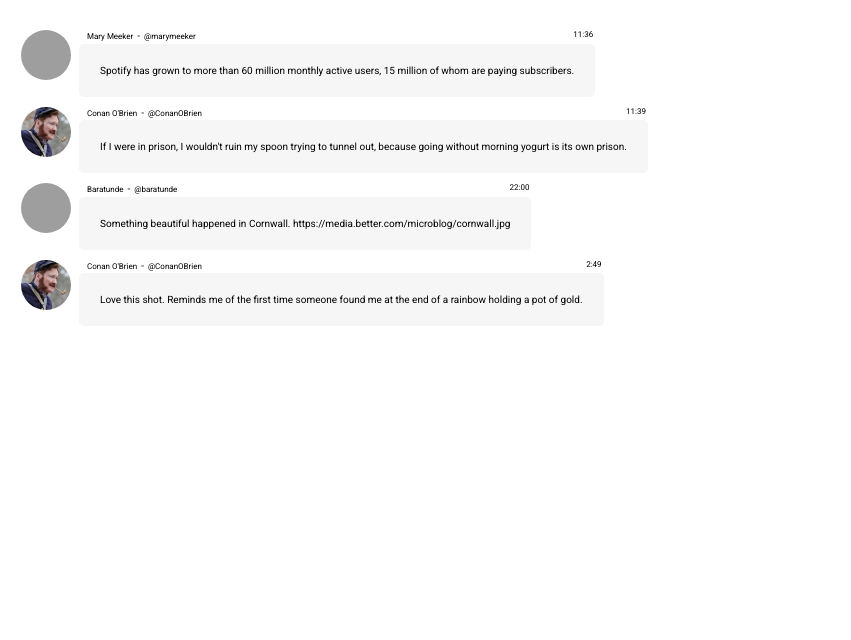
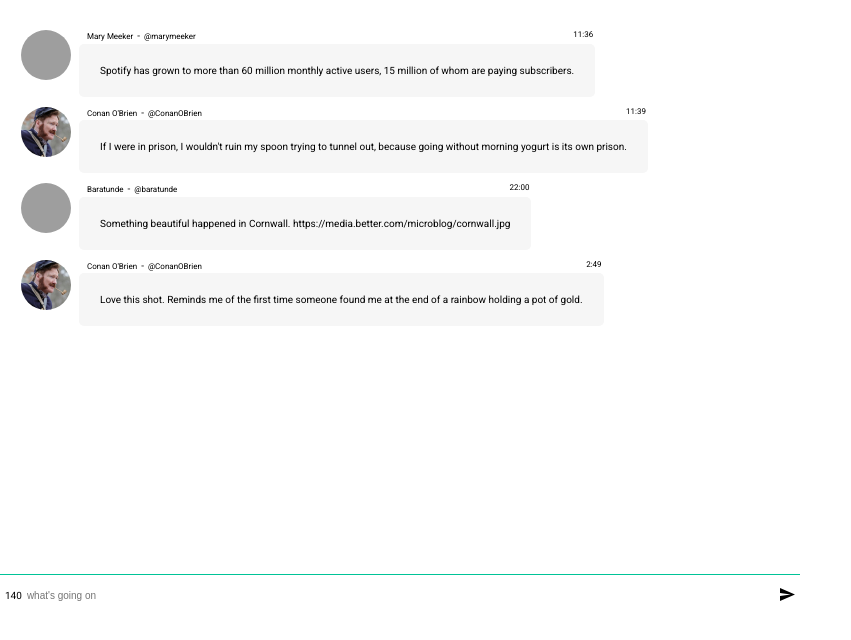
Before and after one commit to nick-barth/better, a React app: page / in a window 1280 px wide. Shown: the whole page, without its empty margins (0-851 px from the left). Built offline with nearby package versions, Linux system fonts and the light colour scheme; grey boxes are pictures that could not be loaded.

Commit message:
two hours

```diff
--- /dev/null
+++ b/src/components/reply/index.js
@@ -0,0 +1,48 @@
+// Vendor
+import React, { Component } from 'react';
+
+// CSS
+import './style.css';
+
+export default class Reply extends Component {
+
+    constructor(props) {
+        super(props);
+
+        this.state = {
+            reply: '',
+            charactersLeft: 140
+        };
+
+    }
+
+    handleChange(newReply){
+        if (newReply.length >= 141) {
+            return;
+        }
+
+        const charsRemaining = 140 - newReply.length;
+        this.setState({
+            charactersLeft: charsRemaining,
+            reply: newReply
+        });
+
+    }
+
+
+    render() {
+        const { charactersLeft, reply } = this.state;
+        return (
+            <div className="reply">
+                <label className="reply__label">
+                    <div className={`reply__characters-left reply__characters-left--${charactersLeft < 25 ? "danger" : "valid"}`}>
+                        {charactersLeft}
+                    </div>
+                    <input type="text" className="reply__input" placeholder="what's going on" value={reply} onChange={(e) => this.handleChange(e.target.value)} />
+                    <div className="reply__submit">
+                        <img alt="send-icon" className="reply__submit-image" src="icons/send.svg" />
+                    </div>
+                </label>
+            </div>
+    )}
+}
--- /dev/null
+++ b/src/components/reply/style.css
@@ -0,0 +1,35 @@
+.reply__label {
+    display:flex;
+    align-items: center;
+    height: 2.5rem;
+    justify-content: center;
+    font-size:1em;
+}
+
+.reply__input {
+    flex-grow:1;
+    outline:0;
+    border:0;
+    padding:0;
+    font-size:1em;
+
+}
+
+.reply__input:active {
+    border:0;
+    outline:0;
+}
+
+.reply__submit-image {
+    height: 1.5em;
+    width:1.5em;
+}
+
+.reply__characters-left,
+.reply__submit {
+    margin: 0 .5em;
+}
+
+.reply__characters-left--danger {
+    color: red;
+}
--- a/src/layout/chat/index.js
+++ b/src/layout/chat/index.js
@@ -5,6 +5,7 @@ import { bindActionCreators } from 'redux'
 
 // Components
 import Message from '../../components/message';
+import Reply from '../../components/reply';
 
 // Actions
 import * as userActions from '../../store/actions/user'
@@ -25,12 +26,17 @@ class Chat extends Component {
     });
 
     return (
+      <div className="app__container">
         <div className="chat__container">
           {formattedPosts.map(post => {
             return (
               <Message key={post.post.id} user={post.user} post={post.post} />
             )
           })}
+        </div>
+        <div className="reply__container">
+          <Reply />
+        </div>
       </div>
     )
   }
--- a/src/layout/chat/style.css
+++ b/src/layout/chat/style.css
@@ -1,3 +1,14 @@
-.bold{
-  fontWeight: 'bold'
+.app__container {
+  min-height: 600px;
+  position:relative;
+  max-width:800px;
+
 }
+
+.reply__container {
+    position: absolute;
+    bottom: 0;
+    border-top: 1px solid #00c397;
+    width:100%;
+    height: 5.5em;
+}
--- a/src/utils/datetime.js
+++ b/src/utils/datetime.js
@@ -10,7 +10,7 @@ export function convertToMessageTimestamp(ts) {
 
     function addTrailingZero(time) {
         const timeString = time.toString();
-        if (timeString.length == 1) {
+        if (timeString.length === 1) {
             return '0' + timeString;
         } else {
             return timeString;
```
Also changed, not shown: public/icons/send.svg (added). Lines whose indentation alone changed are shown as unchanged.
